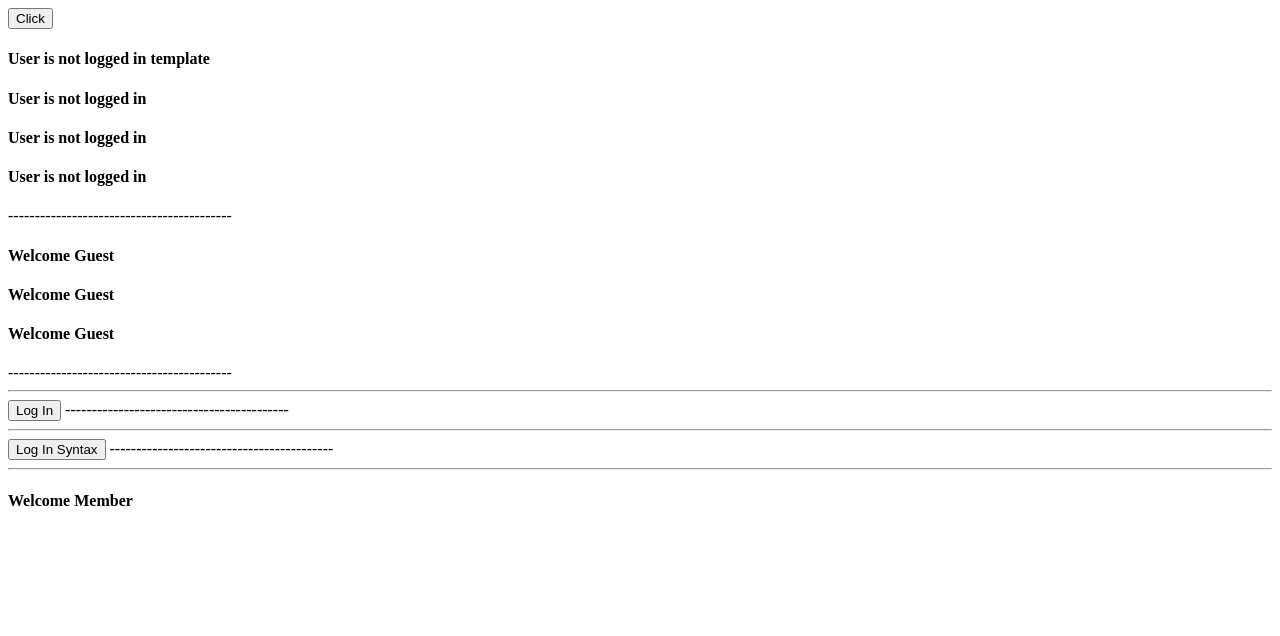
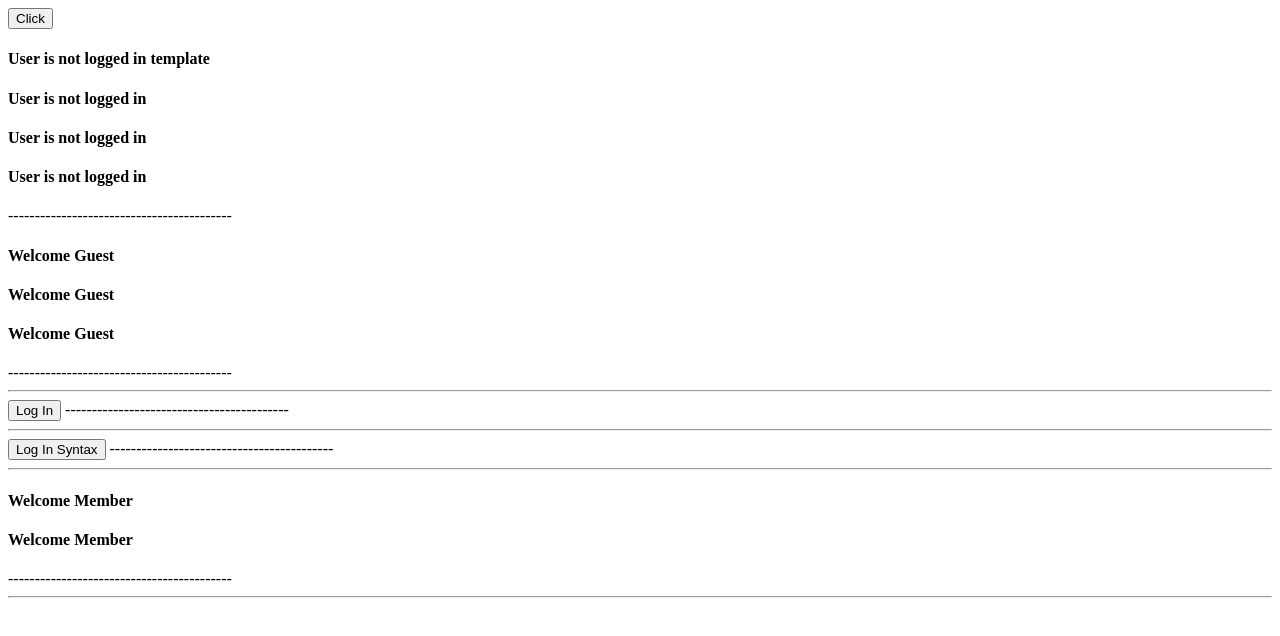
Before and after one commit to seeyassine/Angular-Learn, an Angular app: page / in a window 1280 px wide. Shown: the top 636 px of the page. Built offline with nearby package versions, Linux system fonts and the light colour scheme.

Commit message:
63:if directives with string values new  version

```diff
--- a/src/app/components/directives/directives.component.html
+++ b/src/app/components/directives/directives.component.html
@@ -81,3 +81,13 @@
 <ng-template #RoleMessage>
     <h4 *ngIf="userRole == 'Member' ">Welcome Member</h4>
 </ng-template>
+
+<!-- --------new syntax--------- -->
+
+@if (userRole == 'Admin') {
+    <h4>Welcome Member</h4>
+} @else if (userRole == 'Member') {
+    <h4>Welcome Member</h4>
+}
+
+------------------------------------------ <hr>
```
